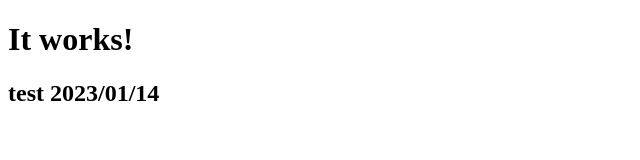
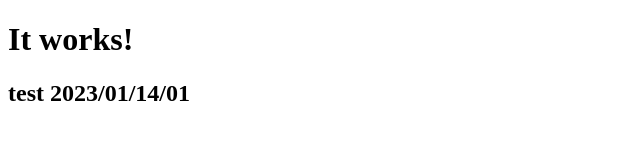
Before and after one commit to Namito-Endo/origin, a plain HTML site: page index.html in a window 1280 px wide. Shown: the full height of the page, 0-640 px from the left. Drawn offline with Linux system fonts and the light colour scheme.

Commit message:
test20230114/01

```diff
--- a/index.html
+++ b/index.html
@@ -5,6 +5,6 @@
 </head>
 <body>
 <h1>It works!</h1>
-<h2>test 2023/01/14</h2>
+<h2>test 2023/01/14/01</h2>
 </body>
 </html>
```
